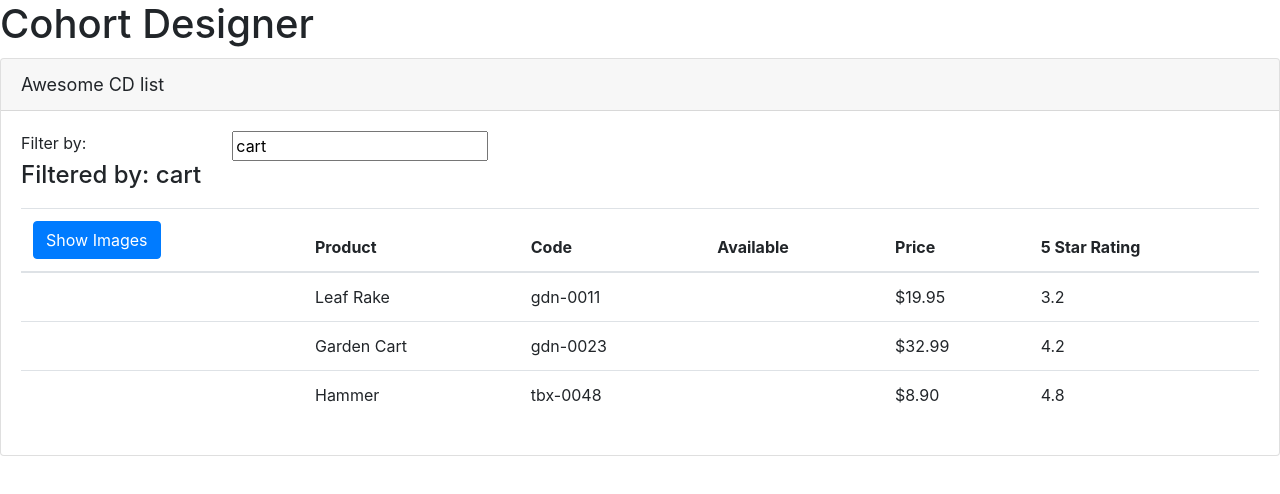
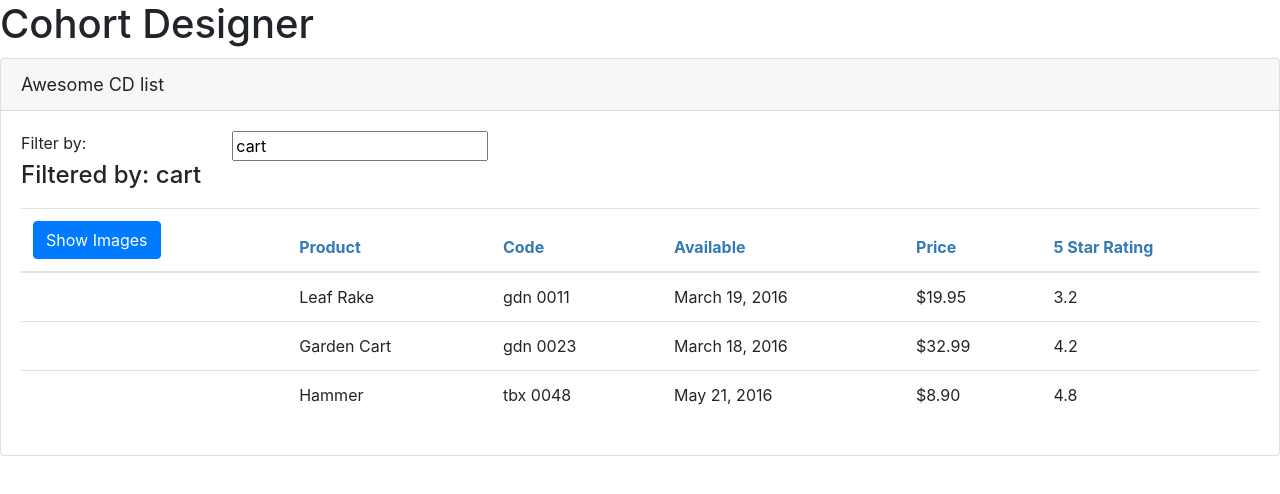
Before and after one commit to burkeda/APM-Start, an Angular app: page / in a window 1280 px wide. Shown: the top 494 px of the page. Built offline with nearby package versions, Linux system fonts and the light colour scheme.

Commit message:
More on Components - Interfaces, Life Cycle Hooks, Custom Pipes

```diff
--- a/src/app/app.module.ts
+++ b/src/app/app.module.ts
@@ -4,11 +4,13 @@
 
 import { AppComponent } from './app.component';
 import { ProductListComponent } from './products/product-list.component';
+import { ConverToSpacesPipe } from './shared/convert-to-spaces.pipe';
 
 @NgModule({
   declarations: [
     AppComponent,
-    ProductListComponent
+    ProductListComponent,
+    ConverToSpacesPipe
   ],
   imports: [
     BrowserModule,
--- /dev/null
+++ b/src/app/products/product-list.component.css
@@ -0,0 +1,3 @@
+thead {
+  color: #337ab7;
+}
--- a/src/app/products/product-list.component.html
+++ b/src/app/products/product-list.component.html
@@ -66,8 +66,8 @@
             </td>
             <td>{{ product.productName }}</td>
             <!-- Data-Binding Pipe to format output -->
-            <td>{{ product.productCode | lowercase }}</td>
-            <td>{{ product.productDate }}</td>
+            <td>{{ product.productCode | lowercase | convertToSpaces: '-' }}</td>
+            <td>{{ product.releaseDate }}</td>
             <!-- Data-Binding Pipe with params to format output -->
             <td>{{ product.price | currency:'USD':'symbol':'1.2-2' }}</td>
             <td>{{ product.starRating }}</td>
--- a/src/app/products/product-list.component.ts
+++ b/src/app/products/product-list.component.ts
@@ -1,22 +1,23 @@
 // tslint:disable:no-inferrable-types
-import { Component } from '@angular/core';
-
+import { Component, OnInit } from '@angular/core';
+import { IProduct } from './product';
 
 
 @Component({
   selector: 'pm-products',
-  templateUrl: './product-list.component.html'
+  templateUrl: './product-list.component.html',
+  styleUrls: ['./product-list.component.css']
 })
 
 
 
-export class ProductListComponent {
+export class ProductListComponent implements OnInit {
   pageTitle: string = 'Awesome CD list';
   imageWidth: number = 50;
   imageMargin: number = 2;
   showImage: boolean = false;
   listFilter: string = 'cart';
-  products: any[] = [
+  products: IProduct[] = [       // any[] = [
     {
       'productId': 1,
       'productName': 'Leaf Rake',
@@ -58,4 +59,8 @@
   // private newMethod(): boolean {
   //   return !this.showImage;
   // }
+
+  ngOnInit(): void {
+    console.log('In OnInit');
+  }
 }
--- /dev/null
+++ b/src/app/products/product.ts
@@ -0,0 +1,10 @@
+export interface IProduct {
+  productId: number;
+  productName: string;
+  productCode: string;
+  releaseDate: string;
+  description: string;
+  price: number;
+  starRating: number;
+  imageUrl: string;
+}
--- /dev/null
+++ b/src/app/shared/convert-to-spaces.pipe.ts
@@ -0,0 +1,13 @@
+import { Pipe, PipeTransform } from "@angular/core";
+
+@Pipe({
+  name: 'convertToSpaces'
+})
+
+export class ConverToSpacesPipe implements PipeTransform {
+
+  transform(value: string, character: string): string {
+    return value.replace(character, ' ');
+  }
+
+}
```
Also changed, not shown: 1 other file (tests, documents, lock files or other folders).
